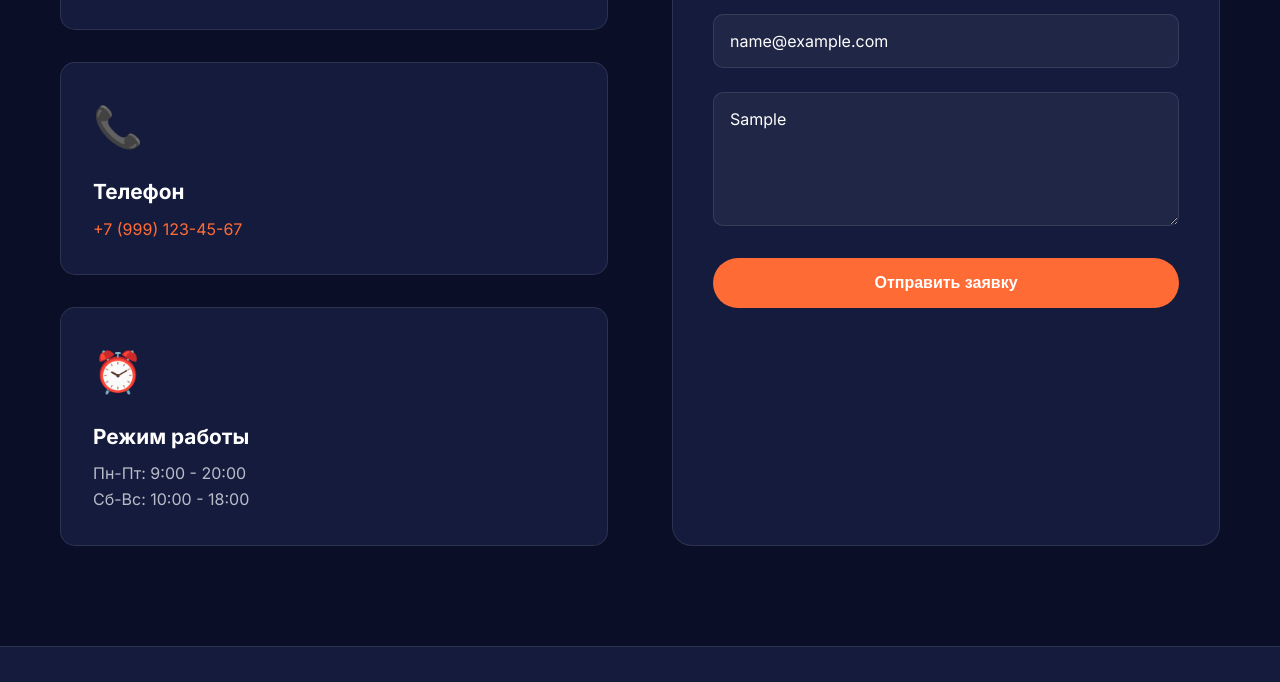
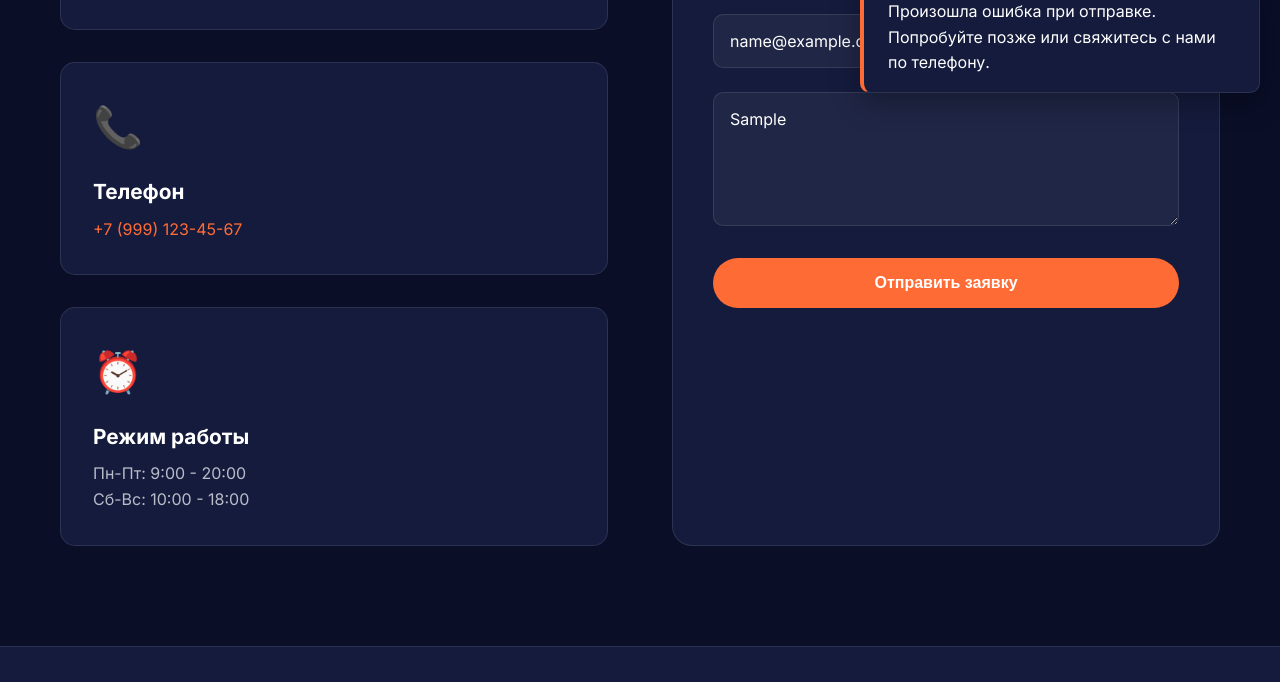
Before and after one commit to TaylorDer/Mif, a plain HTML site: page index.html in a window 1280 px wide. Both pictures are taken after typing "Sample", "5551234", "name@example.com", "Sample" into the empty fields and a click on the button "Отправить заявку". Shown: the part 4102-4784 px from the top of the page. Drawn offline with Linux system fonts and the light colour scheme.

Commit message:
Добавлены стили для системы уведомлений

```diff
--- a/styles.css
+++ b/styles.css
@@ -692,6 +692,37 @@ body {
     font-size: 0.9rem;
 }
 
+/* Notifications */
+.notification {
+    position: fixed;
+    top: 100px;
+    right: 20px;
+    background: var(--dark-card);
+    color: var(--text-primary);
+    padding: 1rem 1.5rem;
+    border-radius: 10px;
+    border: 1px solid rgba(255, 255, 255, 0.1);
+    box-shadow: 0 10px 30px rgba(0, 0, 0, 0.3);
+    z-index: 10000;
+    transform: translateX(400px);
+    opacity: 0;
+    transition: all 0.3s ease;
+    max-width: 400px;
+}
+
+.notification.show {
+    transform: translateX(0);
+    opacity: 1;
+}
+
+.notification-success {
+    border-left: 4px solid #4caf50;
+}
+
+.notification-error {
+    border-left: 4px solid var(--primary-color);
+}
+
 /* Responsive Design */
 @media (max-width: 768px) {
     .nav-menu {
```
